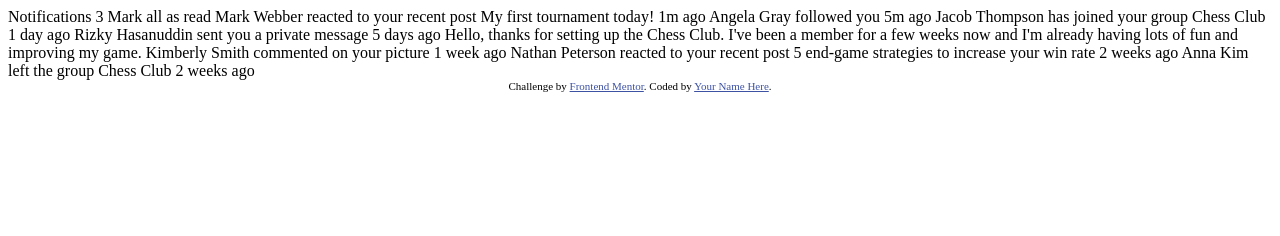
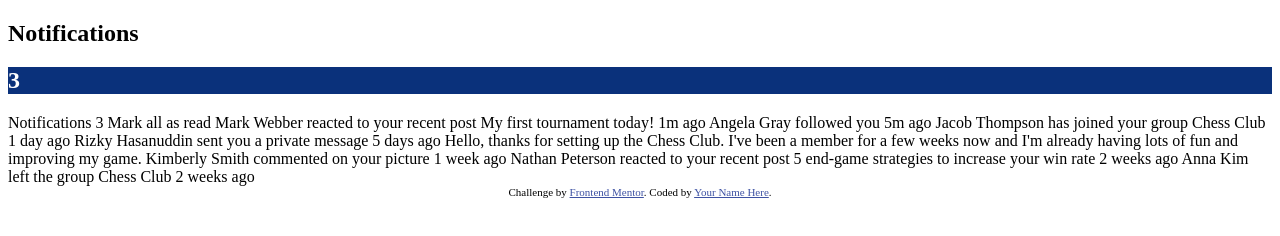
Before and after one commit to Erick384/Notifications-page, a plain HTML site: page index.html in a window 1280 px wide. Drawn offline with Linux system fonts and the light colour scheme.

Commit message:
Notifications-page Uploads

```diff
--- a/index.html
+++ b/index.html
@@ -7,7 +7,7 @@
   <link rel="icon" type="image/png" sizes="32x32" href="./assets/images/favicon-32x32.png">
 
   <title>Frontend Mentor | Notifications page</title>
-
+  <link rel="stylesheet" href="style.css">
   <!-- Feel free to remove these styles or customise in your own stylesheet 👍 -->
   <style>
     .attribution { font-size: 11px; text-align: center; }
@@ -15,7 +15,12 @@
   </style>
 </head>
 <body>
-
+<div class="container">
+  <div class="heading">
+    <h2>Notifications</h2>
+    <h2 style="background-color: hsl(219, 85%, 26%); color: hsl(0, 0%, 100%);">3</h2>
+  </div>
+</div>
   Notifications 3
 
   Mark all as read
```
Also changed, not shown: style.css (added).
